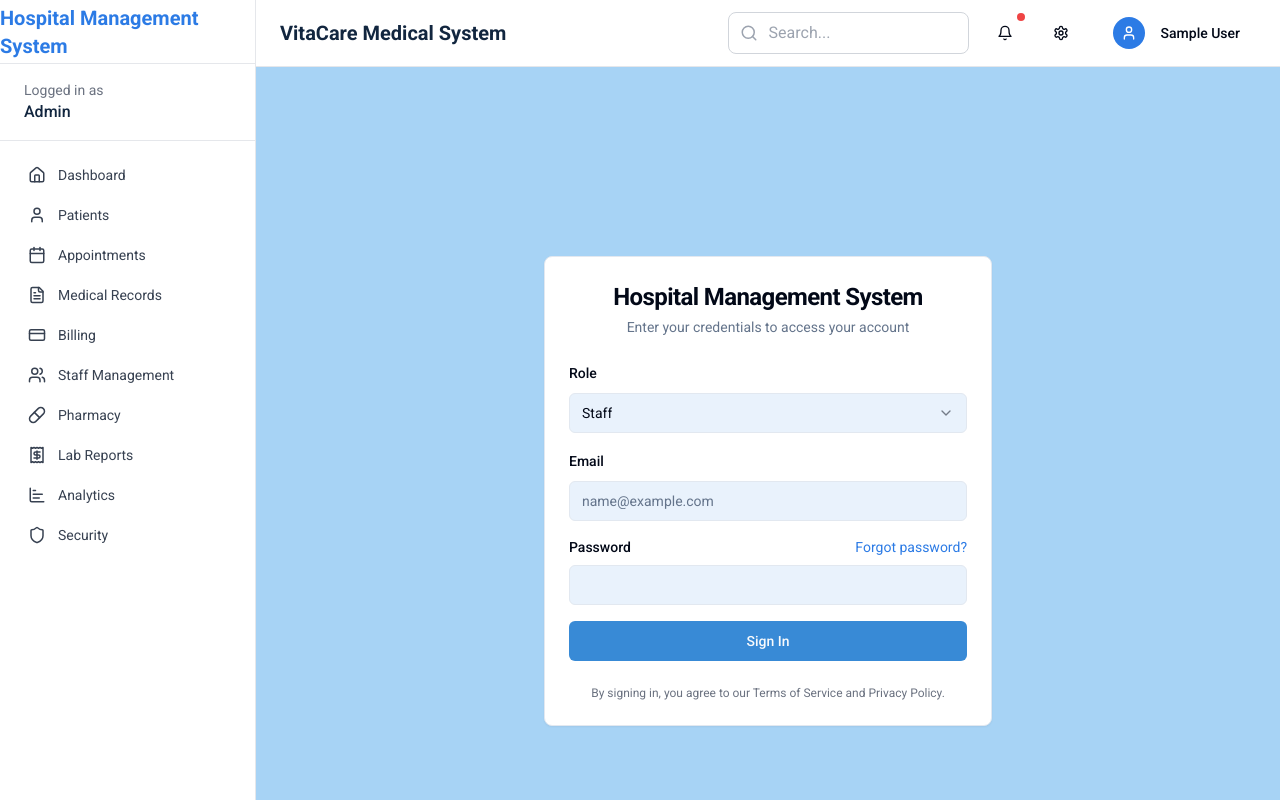
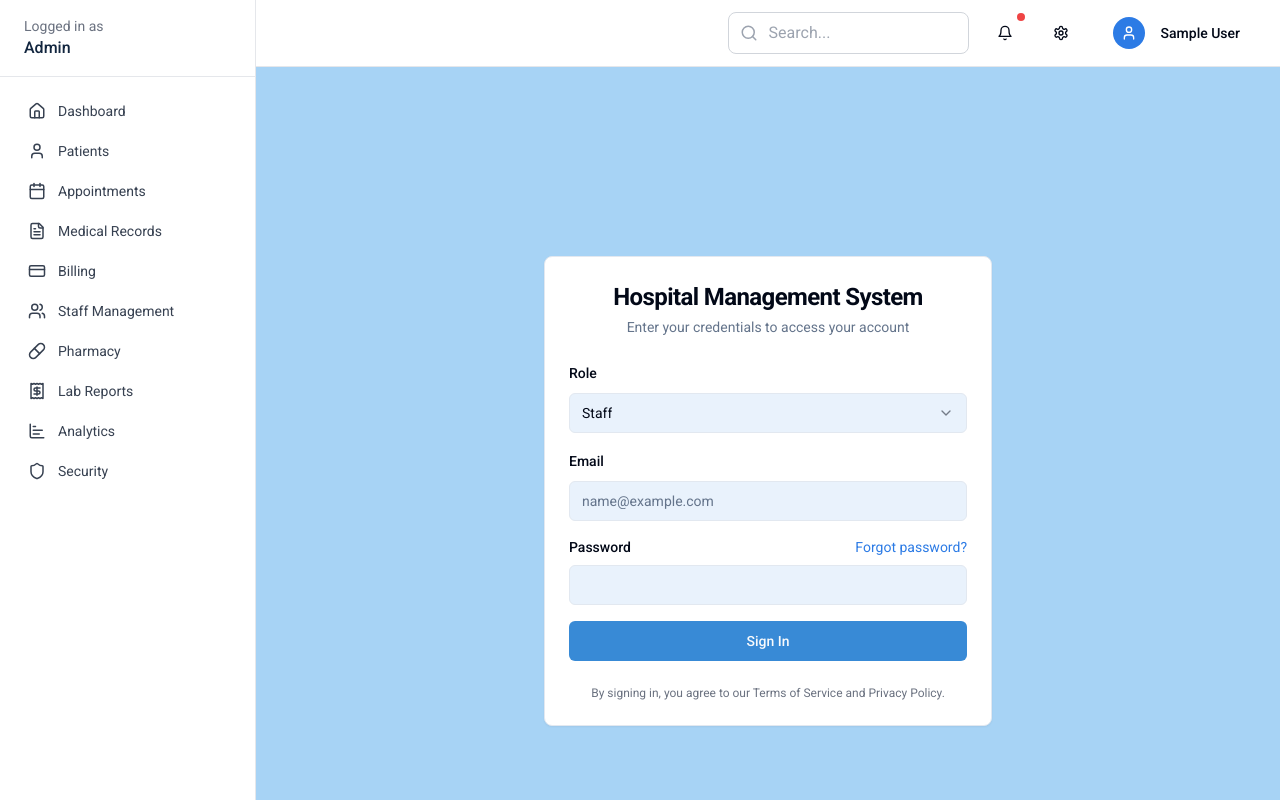
Before and after one commit to Ansh0928/Hospital-CRM, a React (Vite) app: page /login in a window 1280 px wide. Built offline with nearby package versions, Linux system fonts and the light colour scheme; sample sign-in values are in the browser's storage.

Commit message:
Remove application name mentions
Remove "VitaCare Medical System" and "Hospital Management System" from the codebase.

```diff
--- a/src/components/layout/SideNav.tsx
+++ b/src/components/layout/SideNav.tsx
@@ -98,11 +98,7 @@ const SideNav: React.FC = () => {
   return (
     <aside className="w-64 bg-white border-r border-gray-200 hidden md:block">
       <div className="flex flex-col h-full">
-        <div className="h-16 flex items-center justify-center border-b border-gray-200">
-          <h1 className="text-xl font-bold text-medical-primary">
-            Hospital Management System
-          </h1>
-        </div>
+        {/* Removed system title */}
 
         <div className="px-6 py-4 border-b border-gray-200">
           <p className="text-sm text-gray-500">Logged in as</p>
--- a/src/components/layout/TopBar.tsx
+++ b/src/components/layout/TopBar.tsx
@@ -19,9 +19,7 @@ const TopBar: React.FC = () => {
   return (
     <header className="bg-white border-b border-gray-200 py-3 px-6 flex items-center justify-between">
       <div className="flex items-center space-x-4">
-        <h1 className="text-lg md:text-xl font-semibold text-medical-dark">
-          VitaCare Medical System
-        </h1>
+        {/* Removed system title */}
       </div>
 
       <div className="flex items-center gap-2 md:gap-4">
```
